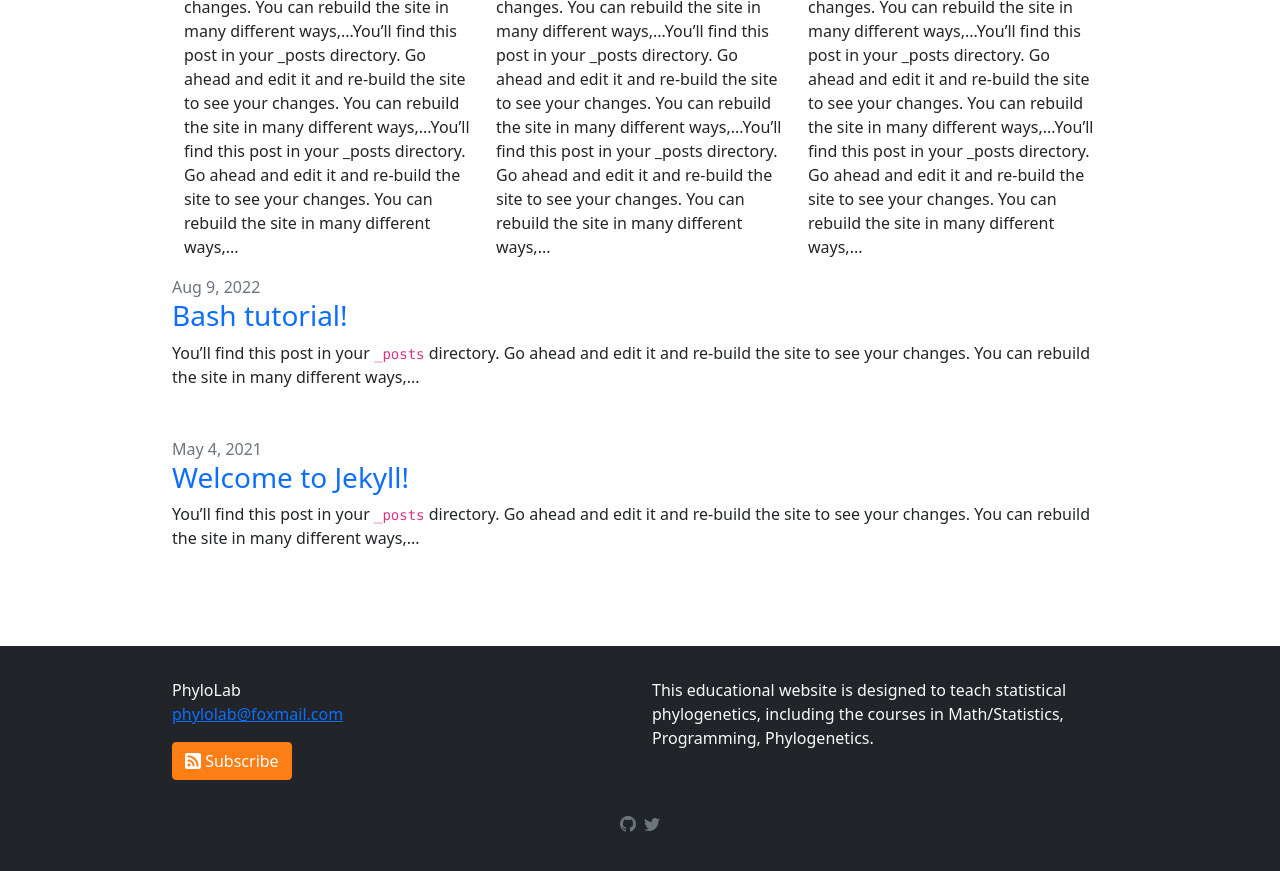
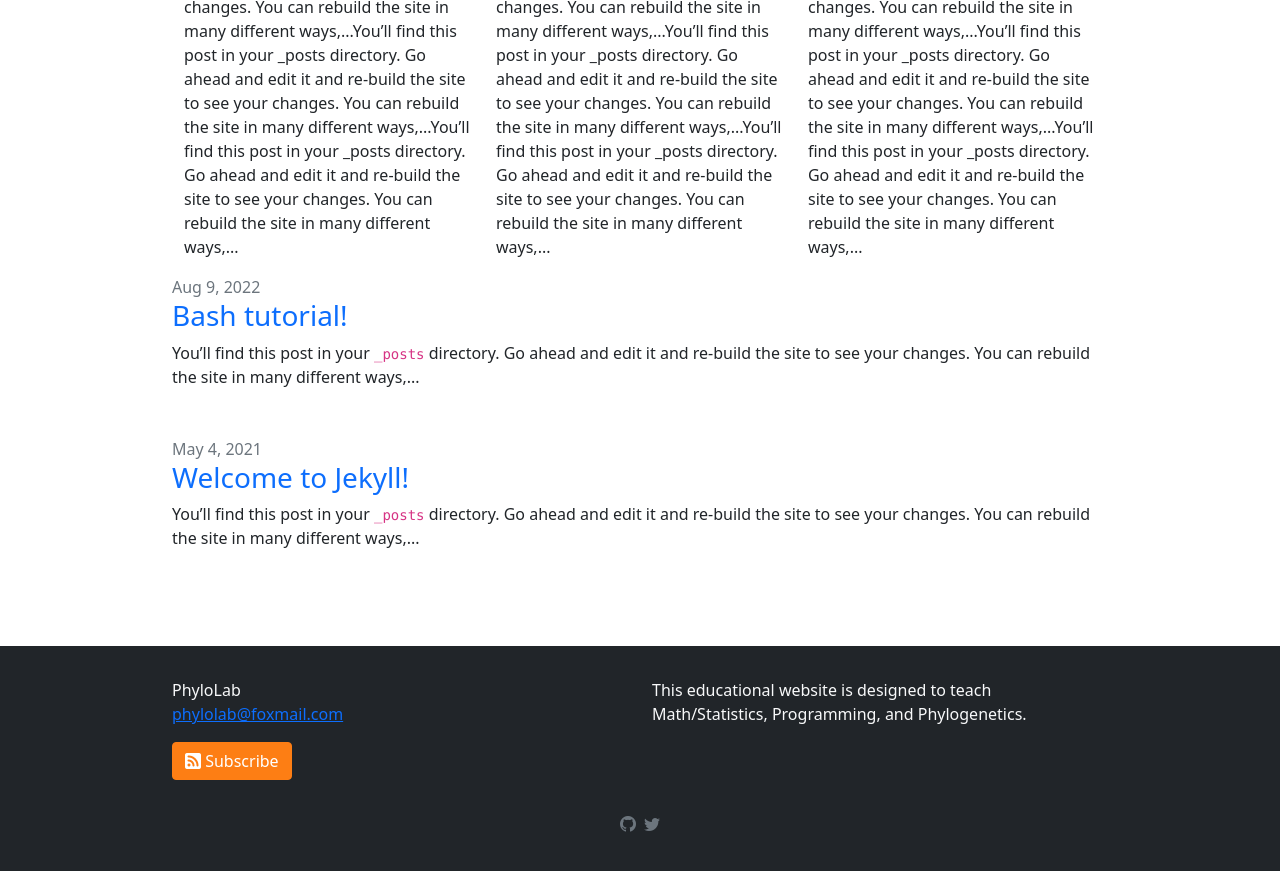
Before and after one commit to lliu1871/PhyEd, a Jekyll site: the page built from index.markdown, in a window 1280 px wide and 900 px high, scrolled down 980 px. Shown: the top 871 px of the window. Built offline with Jekyll 4.4.1, drawn with Linux system fonts in a browser that asks for light colours; comment, search, counter and statistics services are not loaded.

Commit message:
Update _config.yml

```diff
--- a/_config.yml
+++ b/_config.yml
@@ -23,8 +23,7 @@ author:
   name: 'PhyloLab'
   email: 'phylolab@foxmail.com'
 description: >- # this means to ignore newlines until "baseurl:"
-  This educational website is designed to teach statistical phylogenetics, including
-  the courses in Math/Statistics, Programming, Phylogenetics.
+  This educational website is designed to teach Math/Statistics, Programming, and Phylogenetics.
 excerpts:
   # Displays or hides post excerpts from home layout post listing.
   show: true
```
